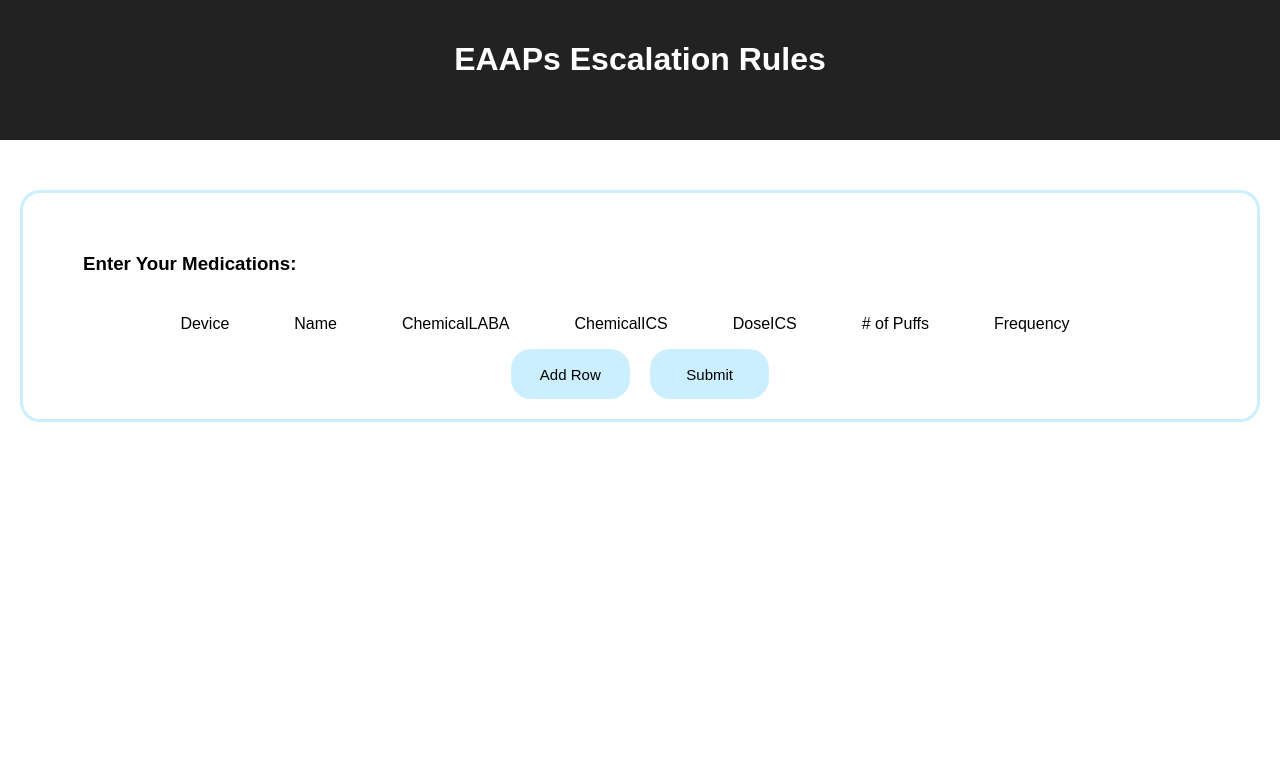
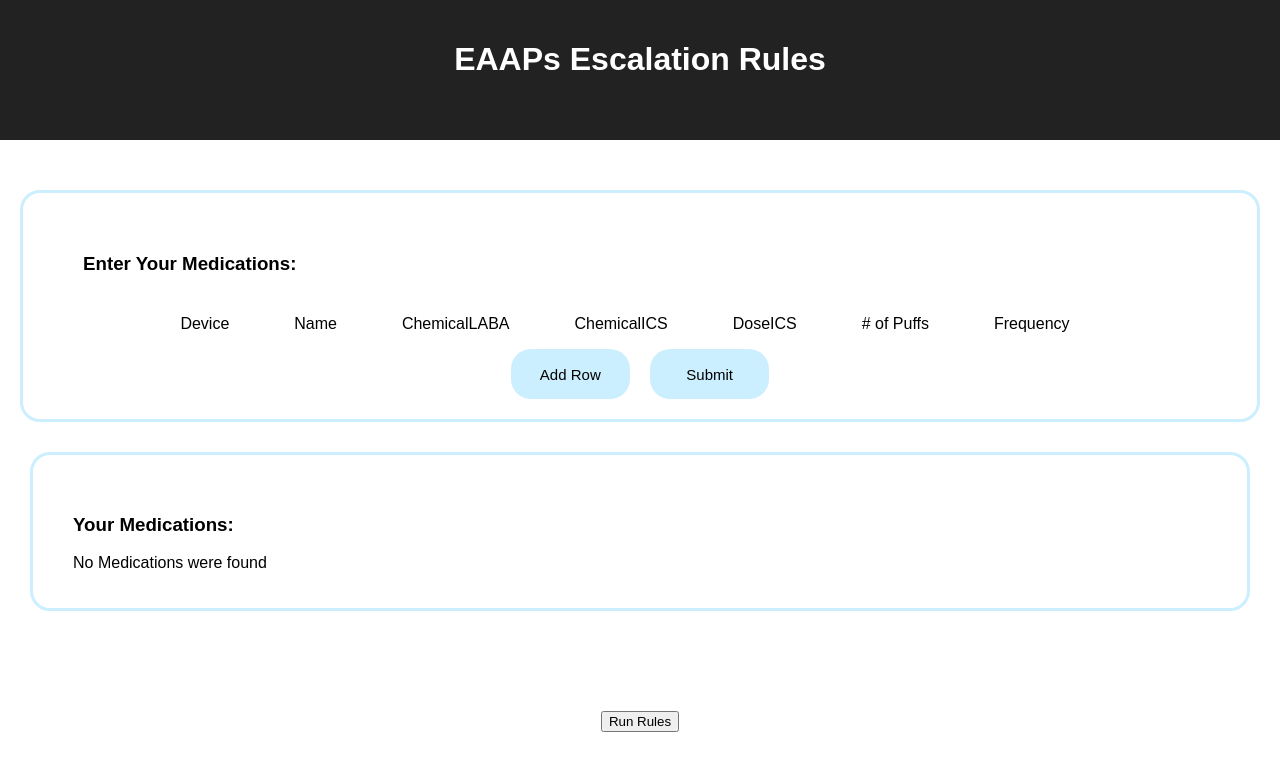
Before and after one commit to qoc-shirley/EAAPS-Rules, a React (Create React App) app: page / in a window 1280 px wide. Both pictures are taken after a click on the input "Submit". Shown: the top 770 px of the page. Built offline with nearby package versions, Linux system fonts and the light colour scheme.

Commit message:
has message when medication is not found

```diff
--- a/src/Components/App/App.jsx
+++ b/src/Components/App/App.jsx
@@ -25,6 +25,7 @@ const App = (
 
   let showPatientMedications = null;
   if(medication.isRecommendationEmpty === false){
+    console.log("show PM");
     showPatientMedications = <DisplayPatientMedications />;
   }
   else if(medication.isRecommendationEmpty === true) {
@@ -148,8 +149,6 @@ const App = (
     }
   };
 
-  const availableRules = ['rule1', 'rule2', 'rule3', 'rule4', 'rule7', 'rule8', 'rule9', 'rule11'];
-
   const onChangeRule = () => {
     saveRecommendation("Rule -1", rules.ruleMinus1(medication.patientMedications));
     saveRecommendation("Rule 0", rules.rule0(medication.patientMedications, medicationData));
--- a/src/Components/DisplayMedications/DisplayMedications.jsx
+++ b/src/Components/DisplayMedications/DisplayMedications.jsx
@@ -46,13 +46,25 @@ const DisplayMedications = ({
       return filteredData;
     }, [])
     .value();
-
+  console.log(displayMedications);
+  let showPatientMedications = null;
+  if (_.isEmpty(displayMedications)) {
+    showPatientMedications = <p key="on">No Medications were found</p>;
+  }
+  else {
+    showPatientMedications = displayMedications.map(
+      (row, rowIndex) => {
+        console.log("row: ", row);
+        if (_.isEmpty(row)) {
           return (
-    <div className="patientMedications">
-      <h3>Your Medications:</h3>
-      {
-        displayMedications.map(
-          (row, rowIndex) => {
+            <div key={rowIndex} className="medicationRow">
+              <div className="filteredMedications">
+                <p className="medication">Medication {rowIndex + 1}</p>
+                <p>No Medications were found</p>
+              </div>
+            </div>
+          )
+        }
         return (
           <div key={rowIndex} className="medicationRow">
             {
@@ -77,8 +89,12 @@ const DisplayMedications = ({
           </div>
         );
       }
-        )
+    );
   }
+  return (
+    <div className="patientMedications">
+      <h3>Your Medications:</h3>
+      {showPatientMedications}
     </div>
   );
 };
--- a/src/Components/MedicationTable/MedicationTable.jsx
+++ b/src/Components/MedicationTable/MedicationTable.jsx
@@ -88,15 +88,19 @@ const MedicationTable = (
     .value();
 
   const onSubmitMedications = (displayMedications) => {
+    if(_.isEmpty(medication.patientMedications)) {
+      getPatientMedications(["No medications were found"]);
+    }
+    else {
       displayMedications.map((filteredMedication, index) => {
         return filteredMedication.map((addPuffToMedication) => {
             return addPuffToMedication.puffPerTime = medication.medicationList[index].puffValue;
           }
         );
       });
-    // displayMedications[0][0].puffPerTime = medication.puffValue.puffValueChange;
       console.log("addPuffPerTime: ", _.flatten(displayMedications) );
       getPatientMedications(_.flatten(displayMedications));
+    }
   };
 
   const displayRowContents = () => {
--- a/src/Components/Rules/Rules.js
+++ b/src/Components/Rules/Rules.js
@@ -170,7 +170,7 @@ export const rule0 = (patientMedications, masterMedications) => {
   return _.chain(patientMedications)
     .filter(
       _.partial((medicationElement, patientMedication) => {
-        if (patientMedication.chemicalType !== "ICS") {
+        if (patientMedication.chemicalType !== "ICS" && patientMedication.chemicalType !== "laba,ICS") {
 
           if ((patientMedication.chemicalType === "laba") && (_.some(medicationElement, { chemicalType: "laba,ICS" }) )) {
 
--- a/src/redux/App/reducer.js
+++ b/src/redux/App/reducer.js
@@ -110,13 +110,7 @@ const reducer = (state = initialState, action) => {
       });
 
     case FILTERED_MEDICATIONS:
-     if(action.data.length === 0){
-       return Object.assign({}, state, {
-         patientMedications: action.data,
-         isRecommendationEmpty: true,
-       })
-     }
-     else if(action.data !== []) {
+     if(action.data !== []) {
        return Object.assign({}, state, {
          isRecommendationEmpty: false,
          patientMedications: action.data,
```
Lines whose indentation alone changed are shown as unchanged.
